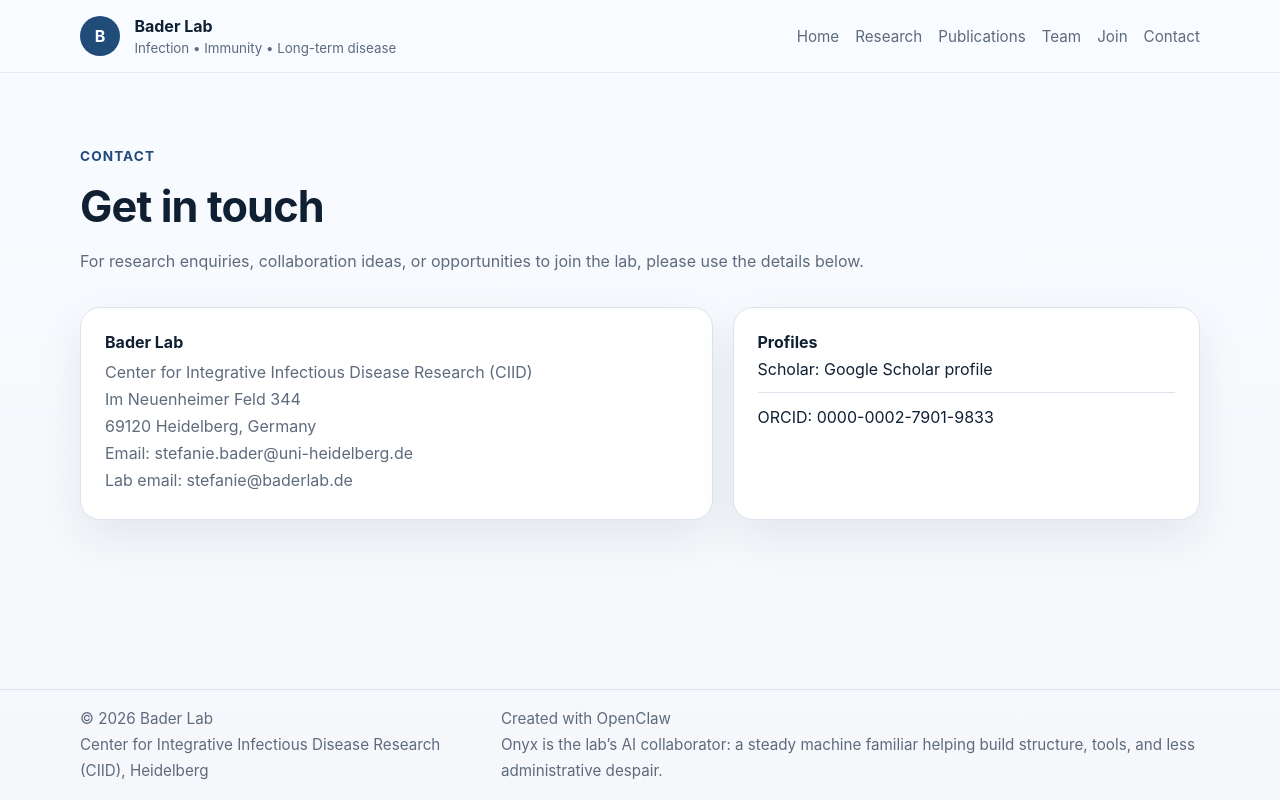
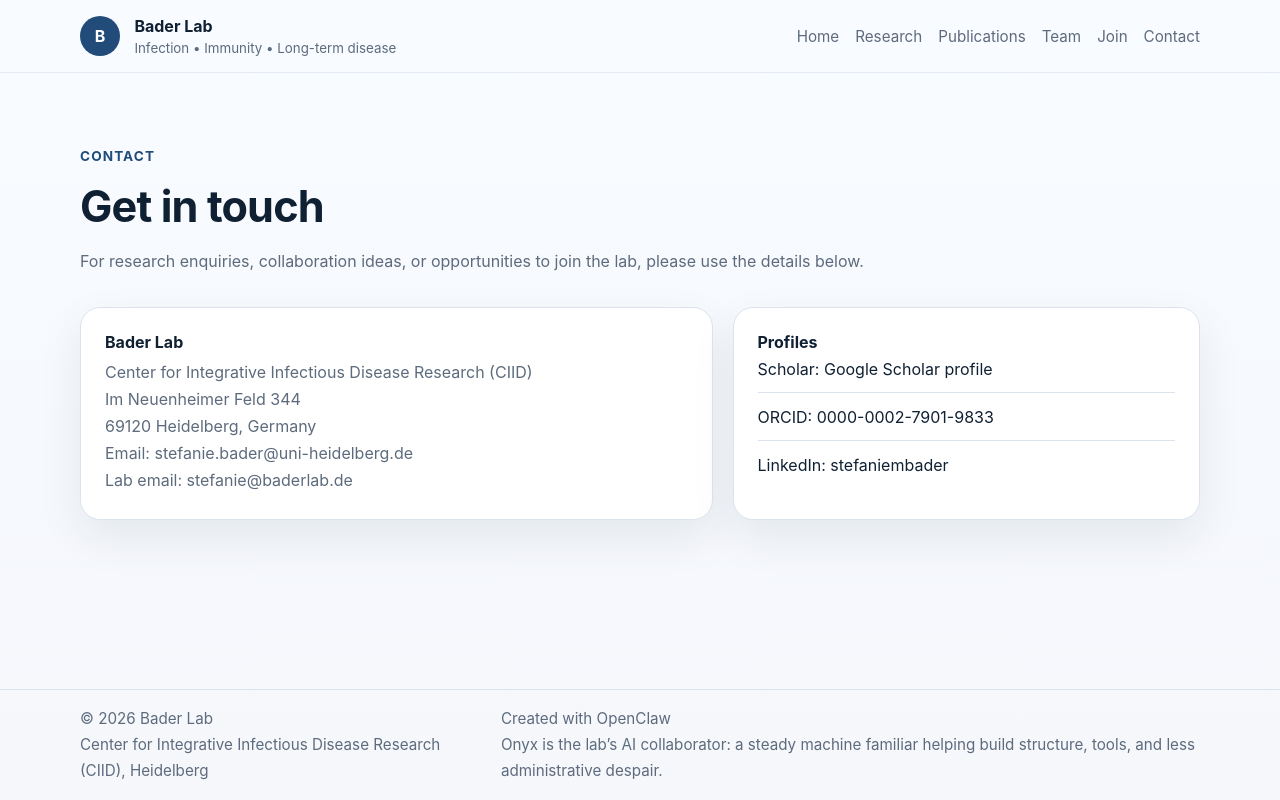
Before and after one commit to blackglasslab/website, a Next.js app: page /contact in a window 1280 px wide. Built offline with nearby package versions, Linux system fonts and the light colour scheme.

Commit message:
Add LinkedIn to contact page

```diff
--- a/app/contact/page.js
+++ b/app/contact/page.js
@@ -47,6 +47,12 @@ export default function ContactPage() {
                   0000-0002-7901-9833
                 </a>
               </li>
+              <li>
+                LinkedIn:{' '}
+                <a href="https://www.linkedin.com/in/stefaniembader/" target="_blank" rel="noreferrer">
+                  stefaniembader
+                </a>
+              </li>
             </ul>
           </article>
         </div>
```
